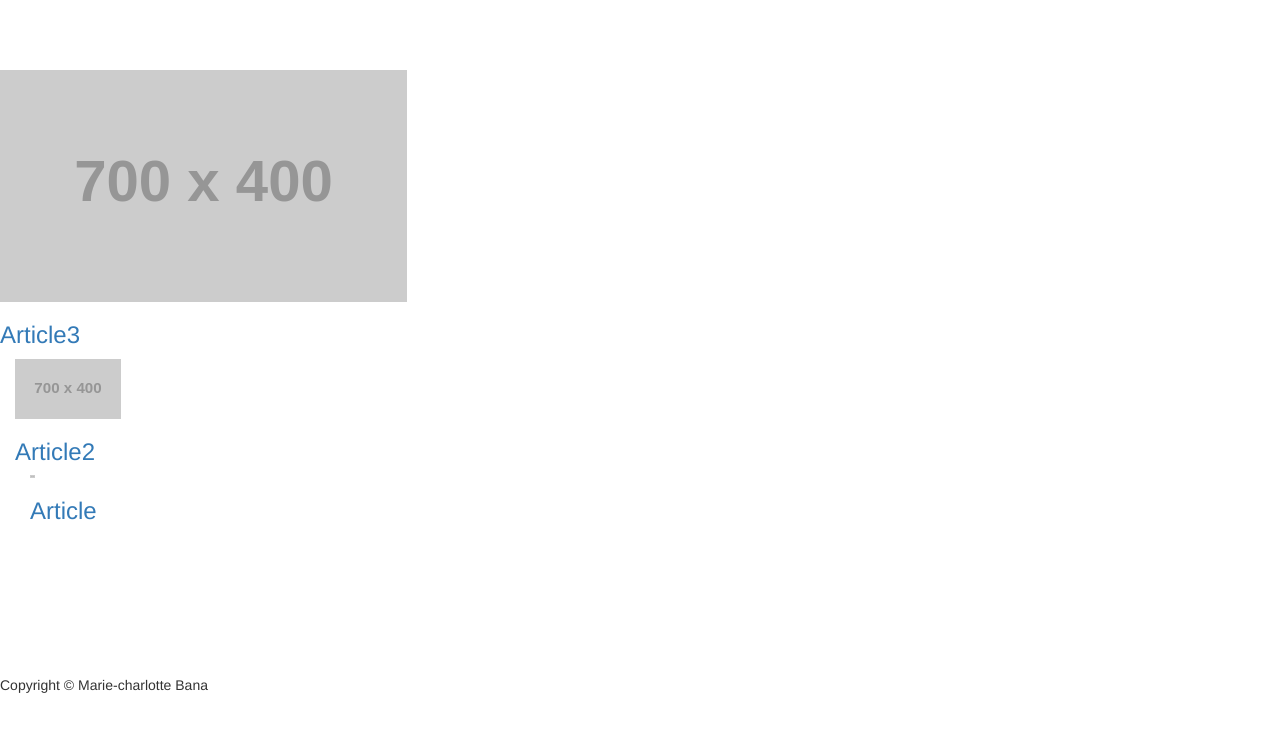
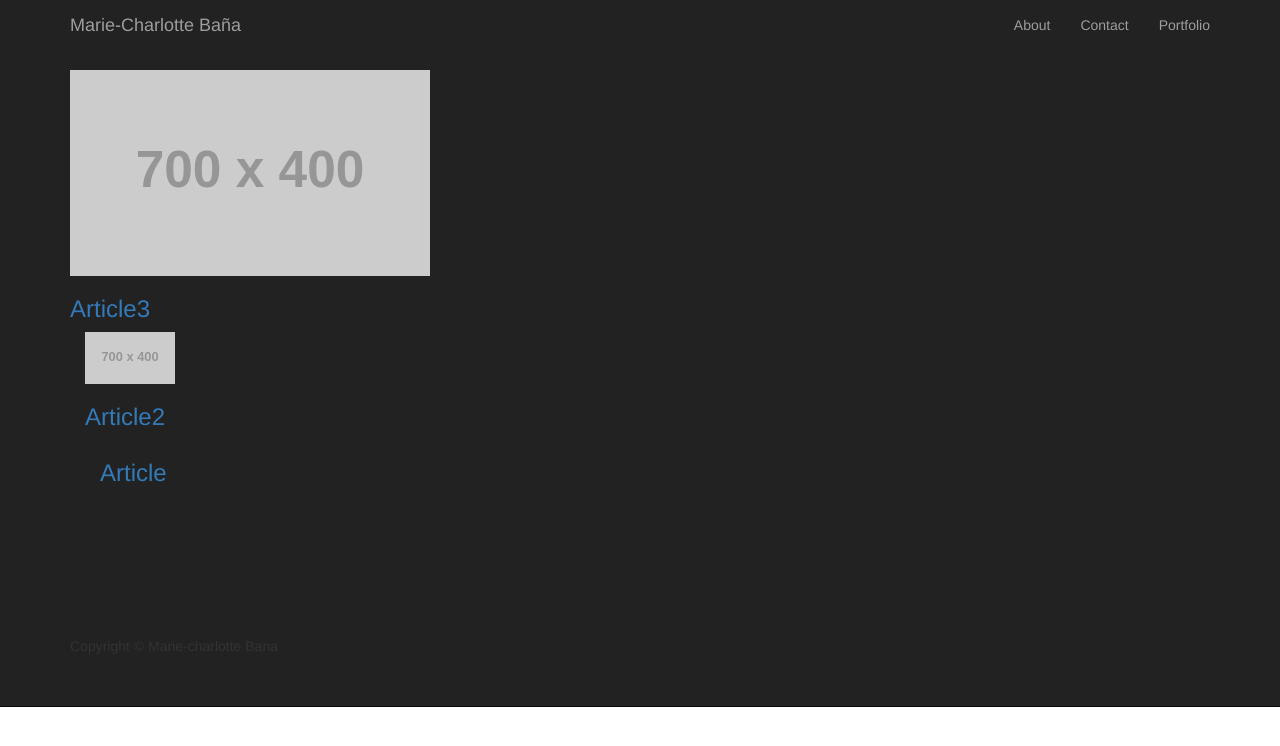
Before and after one commit to mariecha/mariecha.github.io, a Jekyll site: the page built from index.html, in a window 1280 px wide. Shown: the top 746 px of the page. Built offline with Jekyll 4.4.1, drawn with Linux system fonts in a browser that asks for light colours.

Commit message:
modifié :         _includes/header.html 	modifié :         css/bootstrap.css 	modifié :         css/bootstrap.min.css 	modifié :         css/modern-business.css

```diff
--- a/_includes/header.html
+++ b/_includes/header.html
@@ -1,4 +1,7 @@
-<header>
+<!DOCTYPE html>
+<html lang="en">
+
+<head>
 
     <meta charset="utf-8">
     <meta http-equiv="X-UA-Compatible" content="IE=edge">
@@ -24,4 +27,39 @@
         <script src="https://oss.maxcdn.com/libs/respond.js/1.4.2/respond.min.js"></script>
     <![endif]-->
 
-</header>
+</head>
+
+<body>
+
+    <!-- Navigation -->
+    <nav class="navbar navbar-inverse navbar-fixed-top" role="navigation">
+        <div class="container">
+            <!-- Brand and toggle get grouped for better mobile display -->
+            <div class="navbar-header">
+                <button type="button" class="navbar-toggle" data-toggle="collapse" data-target="#bs-example-navbar-collapse-1">
+                    <span class="sr-only">Toggle navigation</span>
+                    <span class="icon-bar"></span>
+                    <span class="icon-bar"></span>
+                    <span class="icon-bar"></span>
+                </button>
+                <a class="navbar-brand" href="index.html">Marie-Charlotte Baña</a>
+            </div>
+            <!-- Collect the nav links, forms, and other content for toggling -->
+            <div class="collapse navbar-collapse" id="bs-example-navbar-collapse-1">
+                <ul class="nav navbar-nav navbar-right">
+                    <li>
+                        <a href="about.html">About</a>
+                    </li>
+
+                    <li>
+                        <a href="contact.html">Contact</a>
+                    </li>
+                    <li class="dropdown">
+                        <a href="portfolio.html" class="dropdown-toggle" data-toggle="dropdown">Portfolio <!--<b class="caret">--></b></a>
+
+                    </li>
+
+
+                </ul>
+            </div>
+            <!-- /.navbar-collapse -->
```
